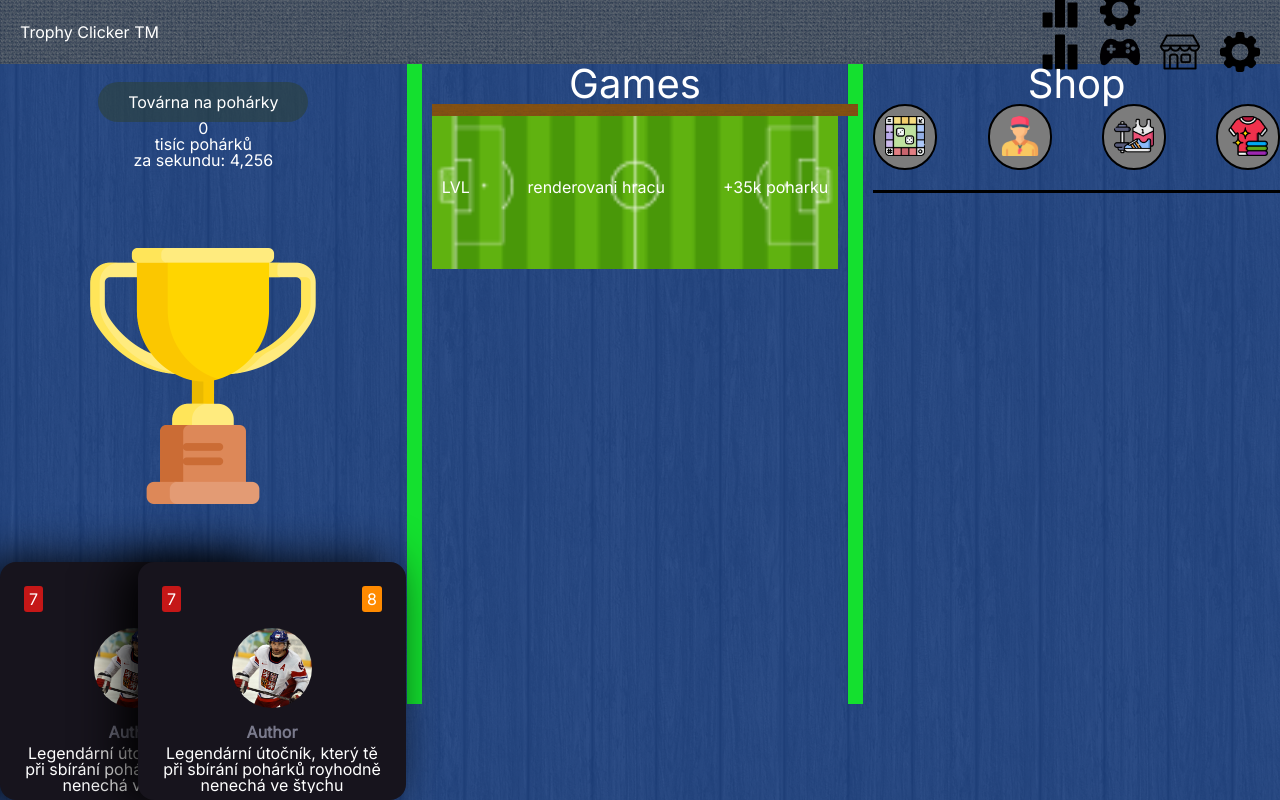
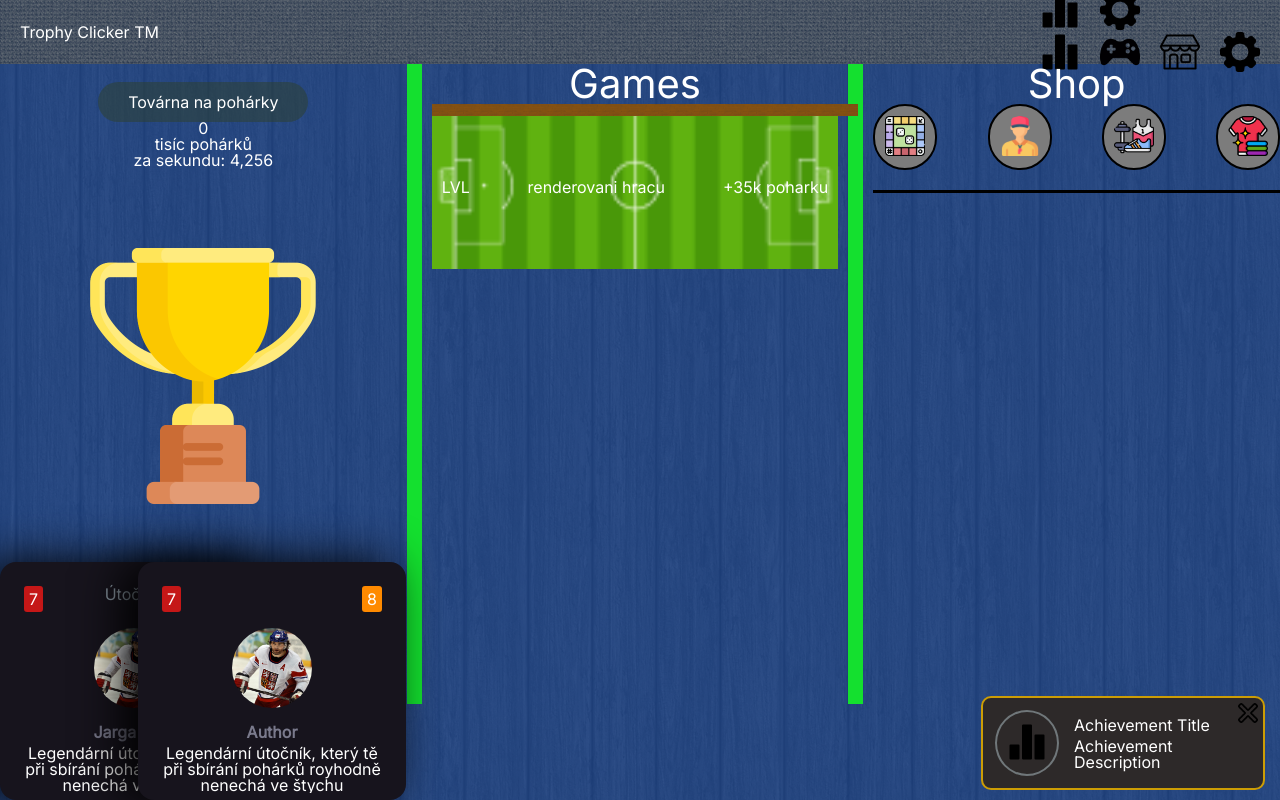
Before and after one commit to LukasKalenda/TrophyClicker, a Vue app in the folder klikacka-site/: page / in a window 1280 px wide. Built offline with nearby package versions, Linux system fonts and the light colour scheme.

Commit message:
Krizek pridan

```diff
--- a/klikacka-site/src/App.vue
+++ b/klikacka-site/src/App.vue
@@ -75,8 +75,10 @@
     <GamesArea />
     <Shop />
   </main>
+  <!-- FOOTER + CARDS -->
   <footer>
     <Cards />
+    <Achievments />
   </footer>
 </template>
 
@@ -89,6 +91,7 @@ import GamesArea from "./components/GamesArea.vue";
 import Shop from "./components/Shop.vue";
 
 import Cards from "./components/Cards.vue";
+import Achievments from "./components/Achievments.vue";
 </script>
 
 <style scoped></style>
--- a/klikacka-site/src/assets/cards.scss
+++ b/klikacka-site/src/assets/cards.scss
@@ -64,6 +64,9 @@
         border-radius: 3px;
         padding: 5px;
     }
+    .card-position {
+        color: rgb(141, 154, 165);
+    }
     .attack {
         background-color: #c51717;
     }
@@ -94,7 +97,6 @@
 }
 
 .card-author {
-
     display: flex;
     flex-direction: column;
     align-items: center;
--- a/klikacka-site/src/assets/style.scss
+++ b/klikacka-site/src/assets/style.scss
@@ -20,6 +20,18 @@
 .absolute {
     position: static;
     bottom: 0;
+}
+
+.closing-bar {
+    position: absolute;
+    top: 0;
+    right: 0;
+    background-image: url("../assets/icons/close.png");
+    background-size: cover;
+    background-repeat: no-repeat;
+    width: 20px;
+    height: 20px;
+    margin: 5px;
 }
 
 .header {
@@ -99,6 +111,11 @@ main {
     }
 }
 
+footer {
+    display: flex;
+    flex-direction: column
+}
+
 //Trophy
 @import "./trophy.scss";
 
--- a/klikacka-site/src/components/Achievments.vue
+++ b/klikacka-site/src/components/Achievments.vue
@@ -0,0 +1,65 @@
+<template>
+  <div class="achievement-bar">
+    <div class="ach-image">
+      <img src="../assets/icons/graph.png" alt="Achievement Image" />
+    </div>
+    <div class="ach-middle">
+      <h3 class="ach-title">Achievement Title</h3>
+      <p class="ach-description">Achievement Description</p>
+    </div>
+
+    <div class="closing-bar"></div>
+  </div>
+</template>
+
+<script setup></script>
+
+<style lang="scss" scoped>
+.achievement-bar {
+  display: flex;
+  flex-direction: row;
+  align-items: center;
+  position: absolute;
+  bottom: 10px;
+  right: 15px;
+  padding: 12px;
+  background-color: #2d2929;
+  width: 20vw;
+  border: 2px solid #cc9d05;
+  border-radius: 10px;
+  .ach-image {
+    border: 2px solid #70777a;
+    border-radius: 50%;
+
+    img {
+      width: 40px;
+      height: 40px;
+      margin: 10px;
+    }
+  }
+  .closing-bar {
+    position: absolute;
+    top: 0;
+    right: 0;
+  }
+  .ach-middle {
+    padding-left: 15px;
+  }
+  .ach-description {
+    padding-top: 5px;
+    font-weight: 200;
+    font-size: 16px;
+  }
+  .closing-bar{
+    position: absolute;
+    top: 0;
+    right: 0;
+    background-image: url("../assets/icons/close.png");
+    background-size: cover;
+    background-repeat: no-repeat;
+    width: 20px;
+    height: 20px;
+    margin: 5px;
+  }
+}
+</style>
--- a/klikacka-site/src/components/Cards.vue
+++ b/klikacka-site/src/components/Cards.vue
@@ -4,6 +4,7 @@
       <article class="card">
         <header class="card-header">
           <div class="attack lvl-back">7</div>
+          <div class="card-position">Útočník</div>
           <div class="defense lvl-back">8</div>
         </header>
 
@@ -16,11 +17,13 @@
           </svg> -->
 
           <div class="author-name">
-            <div class="player-name">Author</div>
+            <div class="player-name">Jarga Jágr</div>
           </div>
-          <p class="player-text">Legendární útočník, který tě při sbírání pohárků royhodně nenechá ve štychu</p>
+          <p class="player-text">
+            Legendární útočník, který tě při sbírání pohárků royhodně nenechá ve
+            štychu
+          </p>
         </div>
-
       </article>
       <article class="card">
         <header class="card-header">
@@ -39,9 +42,11 @@
           <div class="author-name">
             <div class="player-name">Author</div>
           </div>
-          <p class="player-text">Legendární útočník, který tě při sbírání pohárků royhodně nenechá ve štychu</p>
+          <p class="player-text">
+            Legendární útočník, který tě při sbírání pohárků royhodně nenechá ve
+            štychu
+          </p>
         </div>
-
       </article>
     </div>
   </section>
--- a/klikacka-site/src/components/Shop.vue
+++ b/klikacka-site/src/components/Shop.vue
@@ -13,7 +13,7 @@
 
     <div class="divider"></div>
 
-    <section class="items" v-for="item in shopStore.items" :key="item" @click="">
+    <section class="items" v-for="item in shopStore.items" :key="item">
       <div class="item-background"> {{ item.price }}
         <div class="item-icon">
           <img src="../assets/sports-icon/basket.png" alt="" />
```
Also changed, not shown: klikacka-site/src/assets/icons/close.png (added), klikacka-site/src/components/ItemDetails.vue (added).
